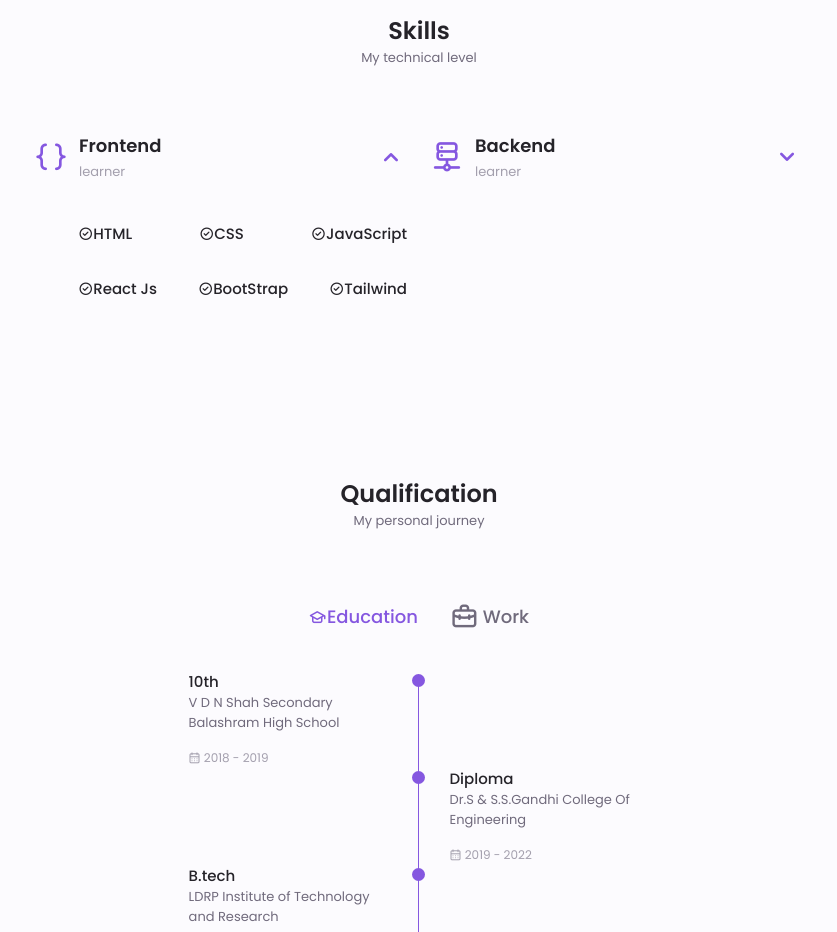
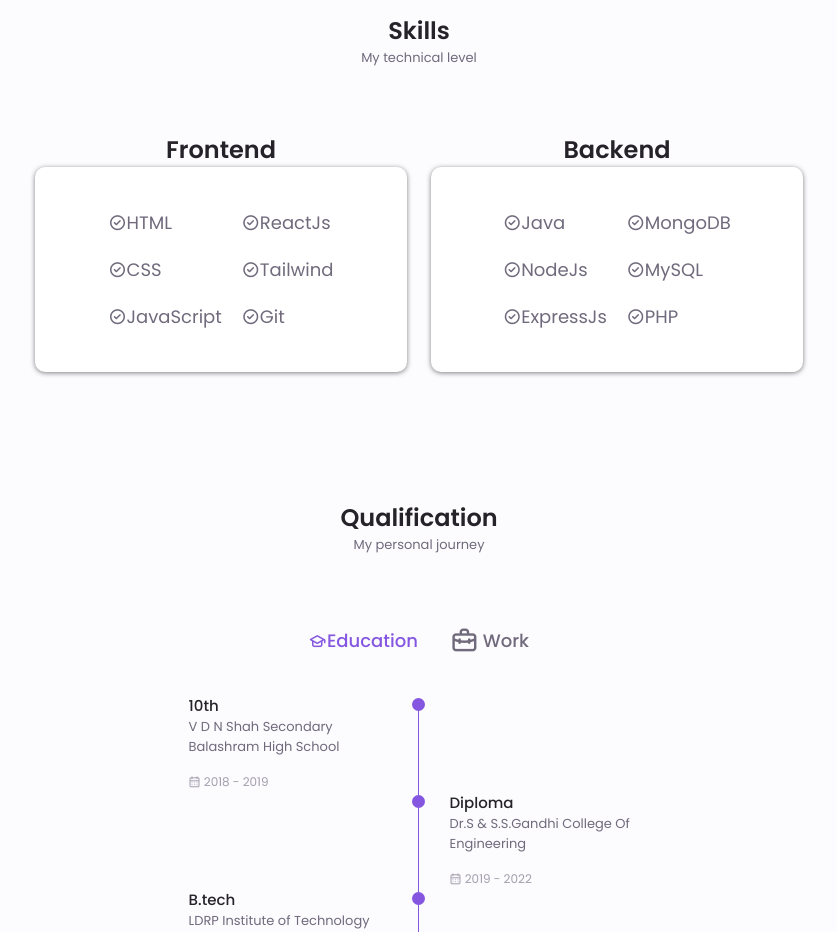
Before and after one commit to Vasuvachhani/Myportfolio, a plain HTML site: page index.html in a window 1280 px wide. Shown: the part 1480-2412 px from the top of the page, without its empty margins (221-1058 px from the left). Drawn offline with nearby package versions, Linux system fonts and the light colour scheme.

Commit message:
skill update

```diff
--- a/assets/css/style.css
+++ b/assets/css/style.css
@@ -440,127 +440,36 @@
     }
 
     /* ==================SKILLS================== */
-    .skills_container{
-        row-gap: 0;
+    .skills_inn {
+        display: flex;
+        flex-wrap: wrap; /* Allow items to wrap to the next line */
+        background: #ffffff;
+        border-radius: 10px;
+        box-shadow: 0 1px 5px 0 rgba(0, 0, 0, 0.5);
+        padding: 2rem;
+        text-align: left;
+        align-items: center;
+        font-size: large;
+        justify-content: center;
     }
 
-    .skills_header{
-        display: flex;
-        align-items: center;
-        margin-bottom: var(--mb-2-5);
-        cursor: pointer;
+    .skills_inn li {
+        padding: 10px;
     }
 
-    .skills_icon,.skills_arrow{
-        font-size: 2rem;
-        color: var(--first-color);
+    /* Media query for smaller screens */
+    @media screen and (max-width: 768px) {
+        .skills_inn {
+            padding: 1rem; /* Adjust padding for smaller screens */
+            font-size: medium;
+        }
+
+        .skills_card {
+            margin-bottom: 1rem; /* Add some space between skill cards on smaller screens */
+        }
     }
 
-    .skills_icon{
-        margin-right: var(--mb-0-75);
-    }
 
-    .skills_title{
-        font-size: var(--h3-font-size);
-    }
-
-    .skills_subtitle{
-        font-size: var(--small-font-size);
-        color: var(--text-color-light);
-    }
-
-    .skills_arrow{
-        margin-left: auto;
-        transition: .4s;
-    }
-
-    .skills_list{
-        row-gap: 1.5rem;
-        padding-left: 2.7rem;
-    }
-
-    .skills_titles{
-        display: flex;
-        justify-content: space-between;
-        margin-bottom: var(--mb-0-5)
-    }
-
-    .skills_name{
-        font-size: var(--normal-font-size);
-        font-weight: var(--font-medium);
-    }
-
-    .skills_bar,.skills_percentage{
-        height: 5px;
-        border-radius: .25rem;
-    }
-
-    .skills_bar{
-        background-color: var(--first-color-lighter);
-    }
-
-    .skills_percentage{
-        display: block;
-        background-color: var(--first-color);
-    }
-
-    .skills_html{
-        width: 90%;
-    }
-
-    .skills_css{
-        width: 85%;
-    }
-
-    .skills_js{
-        width: 80%;
-    }
-
-    .skills_react{
-        width: 0%;
-    }
-
-    .skills_php{
-        width: 80%;
-    }
-
-    .skills_sql{
-        width: 70%;
-    }
-
-    .skills_MongoDB{
-        width: 60%;
-    }
-
-    .skills_nodejs{
-        width: 0%;
-    }
-
-    .skills_figma{
-        width: 0%;
-    }
-
-    .skills_sketch{
-        width: 0%;
-    }
-
-    .skills_photoshop{
-        width: 0%;
-    }
-
-    .skills_close .skills_list{
-        height: 0;
-        overflow: hidden;
-    }
-
-    .skills_open .skills_list{
-        height: max-content;
-        margin-bottom: var(--mb-2-5);
-    }
-
-    .skills_open .skills_arrow{
-        transform: rotate(-180deg);
-    }
 
     /* ==================QUALIFICATION=============== */
     .qualification_tabs{
--- a/index.html
+++ b/index.html
@@ -160,118 +160,41 @@
         <section class="skills section" id="skills">
             <h2 class="section_title">Skills</h2>
             <span class="section_subtitle">My technical level</span>
-
             <div class="skills_container container grid">
-                <div>
-                    <!-- *****************SKILLS1***************** -->
-                    <div class="skills_content skills_open">
-                        <div class="skills_header">
-                            <i class="uil uil-brackets-curly skills_icon"></i>
-
-                            <div>
-                                <h1 class="skills_title">Frontend</h1>
-                                <span class="skills_subtitle">learner</span>
-                            </div>
-                            <i class="uil uil-angle-down skills_arrow"></i>
-                        </div>
-                        <div class="skills_list grid">
-                            <div class="skills_data">
-                                <div class="skills_titles">
-                                    <h3 class="skills_name"><i class="uil uil-check-circle"></i>HTML</h3>
-                                    <h3 class="skills_name"><i class="uil uil-check-circle"></i>CSS</h3>
-                                    <h3 class="skills_name"><i class="uil uil-check-circle"></i>JavaScript</h3>
-                                </div>
-                            </div>
-
-                            <div class="skills_data">
-                                <div class="skills_titles">
-                                    <h3 class="skills_name"><i class="uil uil-check-circle"></i>React Js</h3>
-                                    <h3 class="skills_name"><i class="uil uil-check-circle"></i>BootStrap</h3>
-                                    <h3 class="skills_name"><i class="uil uil-check-circle"></i>Tailwind</h3>
-                                </div>
-                            </div>
-                        </div>
-                    </div>
+                <div class="skills_card">
+                    <h3 class="skills_title" style="text-align: center; font-size: x-large;">Frontend</h3>
+                    <div class="skills_inn">
+                    <ul class="skills_list">
+                        <li class="skills_item"><i class="uil uil-check-circle"></i>HTML </li>
+                        <li class="skills_item"><i class="uil uil-check-circle"></i>CSS </li>
+                        <li class="skills_item"><i class="uil uil-check-circle"></i>JavaScript </li>
+                    </ul>
+                    <ul>
+                        <li class="skills_item"><i class="uil uil-check-circle"></i>ReactJs </li>
+                        <li class="skills_item"><i class="uil uil-check-circle"></i>Tailwind </li>
+                        <li class="skills_item"><i class="uil uil-check-circle"></i>Git</li>
+                    </ul>
+                </div>
                 </div>
 
-                <div>
-                    <!-- *****************SKILLS2***************** -->
-                    <div class="skills_content skills_close">
-                        <div class="skills_header">
-                            <i class="uil uil-server-network skills_icon"></i>
-
-                            <div>
-                                <h1 class="skills_title">Backend</h1>
-                                <span class="skills_subtitle">learner</span>
-                            </div>
-                            <i class="uil uil-angle-down skills_arrow"></i>
-                        </div>
-                        <div class="skills_list grid">
-                            <div class="skills_data">
-                                <div class="skills_titles">
-                                    <h3 class="skills_name"><i class="uil uil-check-circle"></i>Node Js</h3>
-                                    <h3 class="skills_name"><i class="uil uil-check-circle"></i>Express Js</h3>
-                                    <h3 class="skills_name"><i class="uil uil-check-circle"></i>Java</h3>
-                                </div>
-
-                            </div>
-
-                            <div class="skills_data">
-                                <div class="skills_titles">
-                                    <h3 class="skills_name"><i class="uil uil-check-circle"></i>MongoDB</h3>
-                                    <h3 class="skills_name"><i class="uil uil-check-circle"></i>MY SQL</h3>
-                                    <h3 class="skills_name"><i class="uil uil-check-circle"></i>PHP</h3>
-                                </div>
-                            </div>
-
-                        </div>
-                    </div>
-                <!-- *****************SKILLS3***************** -->
-                    <!-- <div class="skills_content skills_close">
-                        <div class="skills_header">
-                            <i class="uil uil-swatchbook skills_icon"></i>
-
-                            <div>
-                                <h1 class="skills_title">Designer</h1>
-                                <span class="skills_subtitle">learner</span>
-                            </div>
-                            <i class="uil uil-angle-down skills_arrow"></i>
-                        </div>
-                        <div class="skills_list grid">
-                            <div class="skills_data">
-                                <div class="skills_titles">
-                                    <h3 class="skills_name"><i class="uil uil-check-circle"></i>Figma</h3>
-                                    <span class="skills_number">0%</span>
-                                </div>
-                                <div class="skills_bar">
-                                    <span class="skills_percentage skills_figma"></span>
-                                </div>
-                            </div>
-
-                            <div class="skills_data">
-                                <div class="skills_titles">
-                                    <h3 class="skills_name"><i class="uil uil-check-circle"></i>Sketch</h3>
-                                    <span class="skills_number">0%</span>
-                                </div>
-                                <div class="skills_bar">
-                                    <span class="skills_percentage skills_sketch"></span>
-                                </div>
-                            </div>
-
-                            <div class="skills_data">
-                                <div class="skills_titles">
-                                    <h3 class="skills_name"><i class="uil uil-check-circle"></i>Photoshop</h3>
-                                    <span class="skills_number">0%</span>
-                                </div>
-                                <div class="skills_bar">
-                                    <span class="skills_percentage skills_photoshop"></span>
-                                </div>
-                            </div>
-                        </div>
-                    </div> -->
+                <div class="skills_card">
+                    <h3 class="skills_title" style="text-align: center; font-size: x-large;">Backend</h3>
+                    <div class="skills_inn">
+                    <ul class="skills_list">
+                        <li class="skills_item"><i class="uil uil-check-circle"></i>Java </li>
+                        <li class="skills_item"><i class="uil uil-check-circle"></i>NodeJs </li>
+                        <li class="skills_item"><i class="uil uil-check-circle"></i>ExpressJs </li>
+                    </ul>
+                    <ul>
+                        <li class="skills_item"><i class="uil uil-check-circle"></i>MongoDB </li>
+                        <li class="skills_item"><i class="uil uil-check-circle"></i>MySQL </li>
+                        <li class="skills_item"><i class="uil uil-check-circle"></i>PHP</li>
+                    </ul>
+                </div>
                 </div>
             </div>
         </section>
+
 
         <!-- *****************QUALIFICATION***************** -->
         <section class="qualification section">
```
